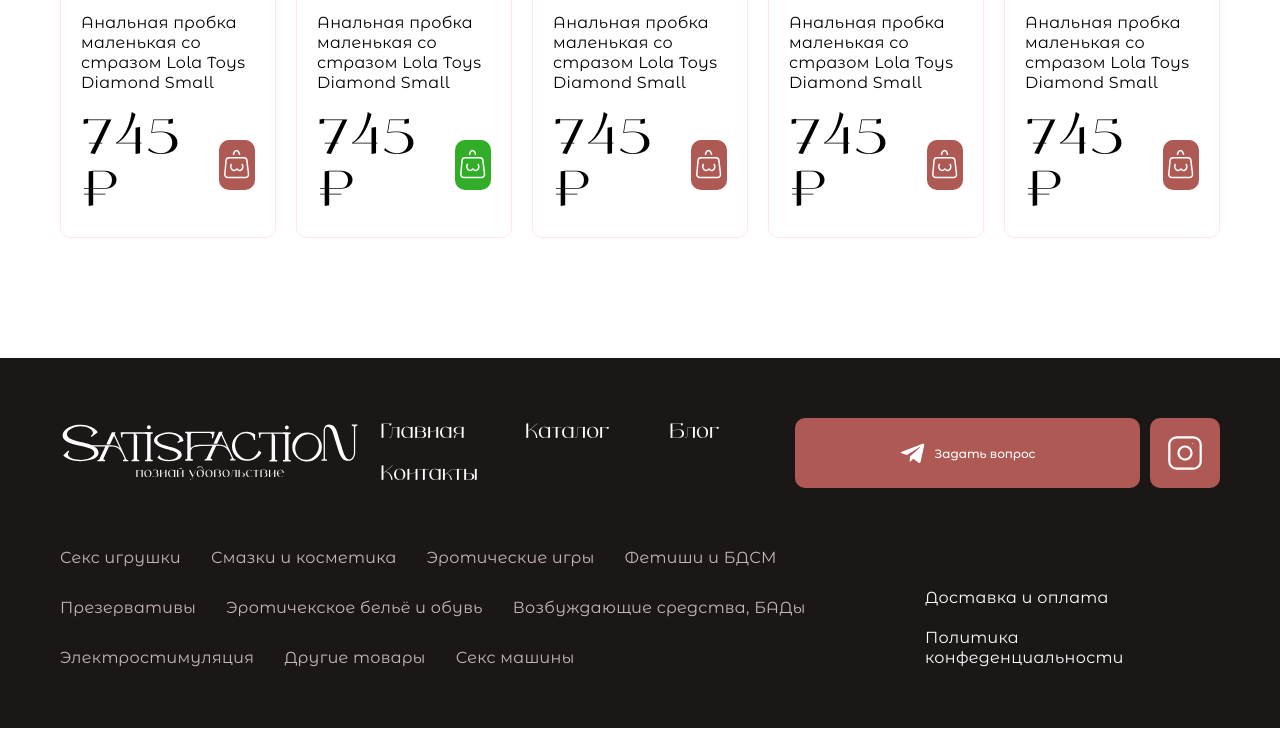
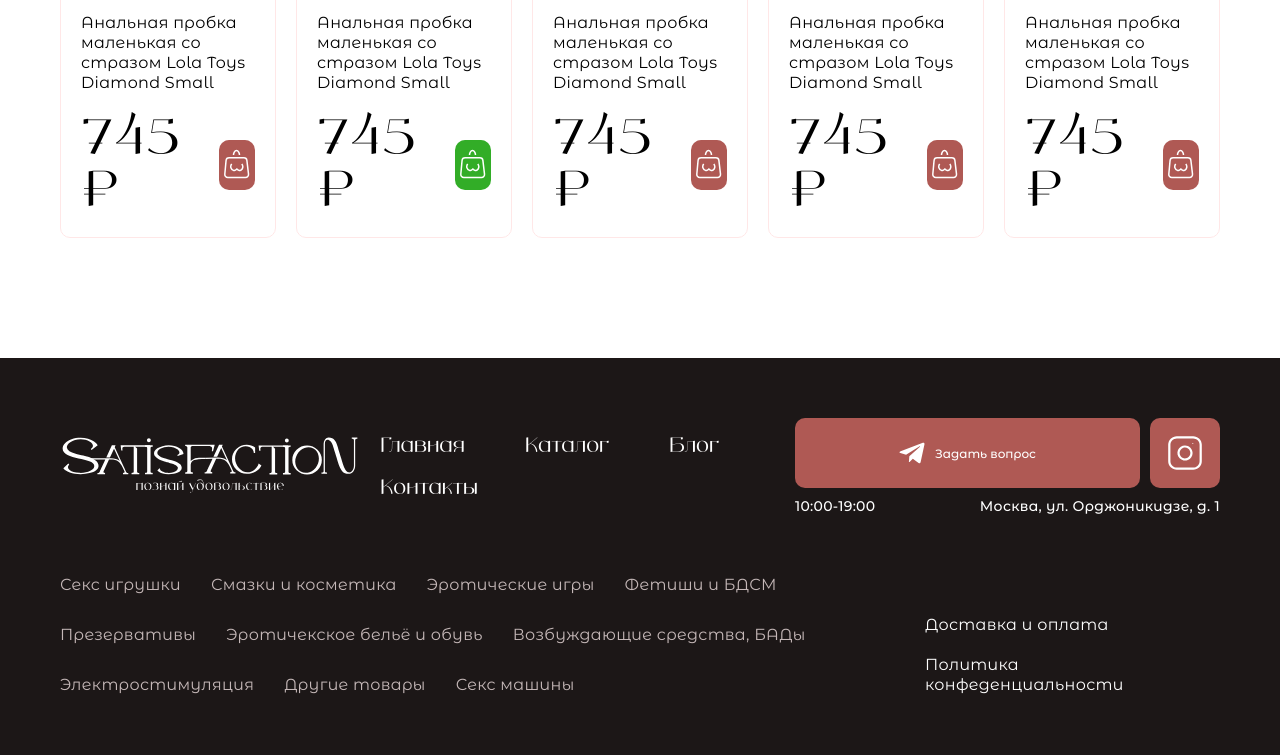
Before and after one commit to Specussa/satisfaction, a plain HTML site: page index.html in a window 1280 px wide. Shown: the part 4590-5345 px from the top of the page. Before the commit the page ends 5318 px from the top, so only its background shows below. Drawn offline with Linux system fonts and the light colour scheme.

Commit message:
fix footer

```diff
--- a/css/style.css
+++ b/css/style.css
@@ -218,6 +218,13 @@ p,
   font-weight: 400;
   line-height: 22px;
   color: var(--text);
+}
+
+.footer__top_address {
+  font-family: var(--text-font);
+  font-size: 14px;
+  font-weight: 500;
+  line-height: 17px;
 }
 
 section {
@@ -591,6 +598,26 @@ section {
 }
 
 .footer__bottom_flex_link {
+  color: var(--bg);
+}
+
+.footer__top_address {
+  display: -webkit-box;
+  display: -ms-flexbox;
+  display: flex;
+  justify-content: space-between;
+  gap: 20px;
+}
+
+.footer__top_flex {
+  display: -webkit-box;
+  display: -ms-flexbox;
+  display: flex;
+  flex-direction: column;
+  gap: 10px;
+}
+
+.footer__top_address {
   color: var(--bg);
 }
 
--- a/index.html
+++ b/index.html
@@ -713,8 +713,9 @@
               <a href="#" class="footer__top_link">Контакты</a>
             </li>
           </ul>
+          <div class="footer__top_flex">
             <div class="footer__top_buttons">
-            <button class="btn footer__btn" href="#">
+              <button class="btn default__btn" href="#">
                 <span>
                   <svg width="26" height="22" viewBox="0 0 26 22" fill="none" xmlns="http://www.w3.org/2000/svg">
                     <path d="M25.4288 2.55392L21.6561 20.0794C21.3715 21.3163 20.6292 21.624 19.5744 21.0415L13.8261 16.8689L11.0525 19.4966C10.7456 19.799 10.4888 20.0519 9.89725 20.0519L10.3103 14.2852L20.9641 4.80233C21.4274 4.39551 20.8637 4.17012 20.2442 4.57693L7.07331 12.7459L1.40316 10.9978C0.169775 10.6184 0.147566 9.78287 1.65987 9.20022L23.8382 0.783778C24.865 0.40454 25.7635 1.00917 25.4288 2.55392Z" fill="currentColor"/>
@@ -730,6 +731,11 @@
                   <path d="M24.8564 8.06184C25.2355 8.06184 25.5428 7.75451 25.5428 7.3754C25.5428 6.99629 25.2355 6.68896 24.8564 6.68896C24.4772 6.68896 24.1699 6.99629 24.1699 7.3754C24.1699 7.75451 24.4772 8.06184 24.8564 8.06184Z" fill="currentColor" stroke="#AF5954" stroke-width="2.76789" stroke-miterlimit="10"/>
                 </svg>
               </a>
+            </div>
+            <p class="footer__top_address">
+              <span>10:00-19:00</span>
+              <span>Москва, ул. Орджоникидзе, д. 1</span>
+            </p>
           </div>
         </div>
         <div class="footer__bottom">
```
Lines whose indentation alone changed are shown as unchanged.
